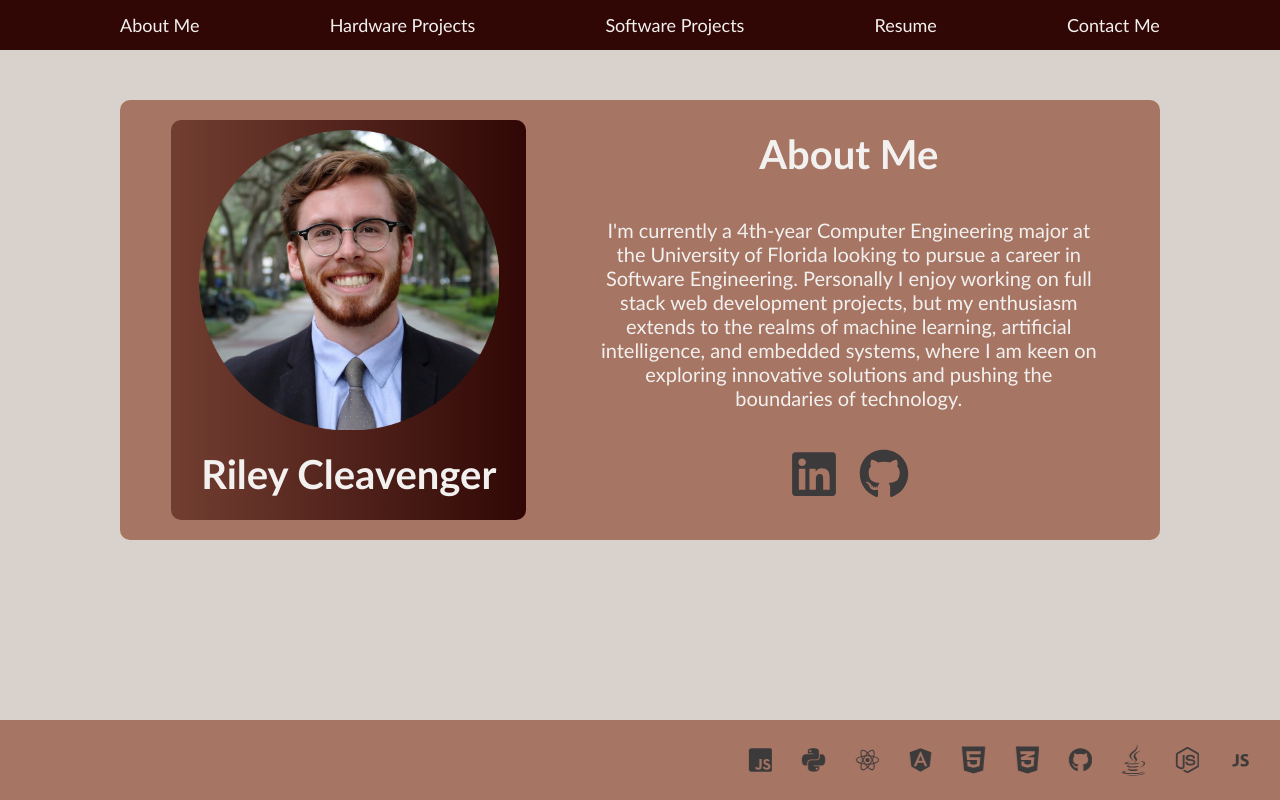
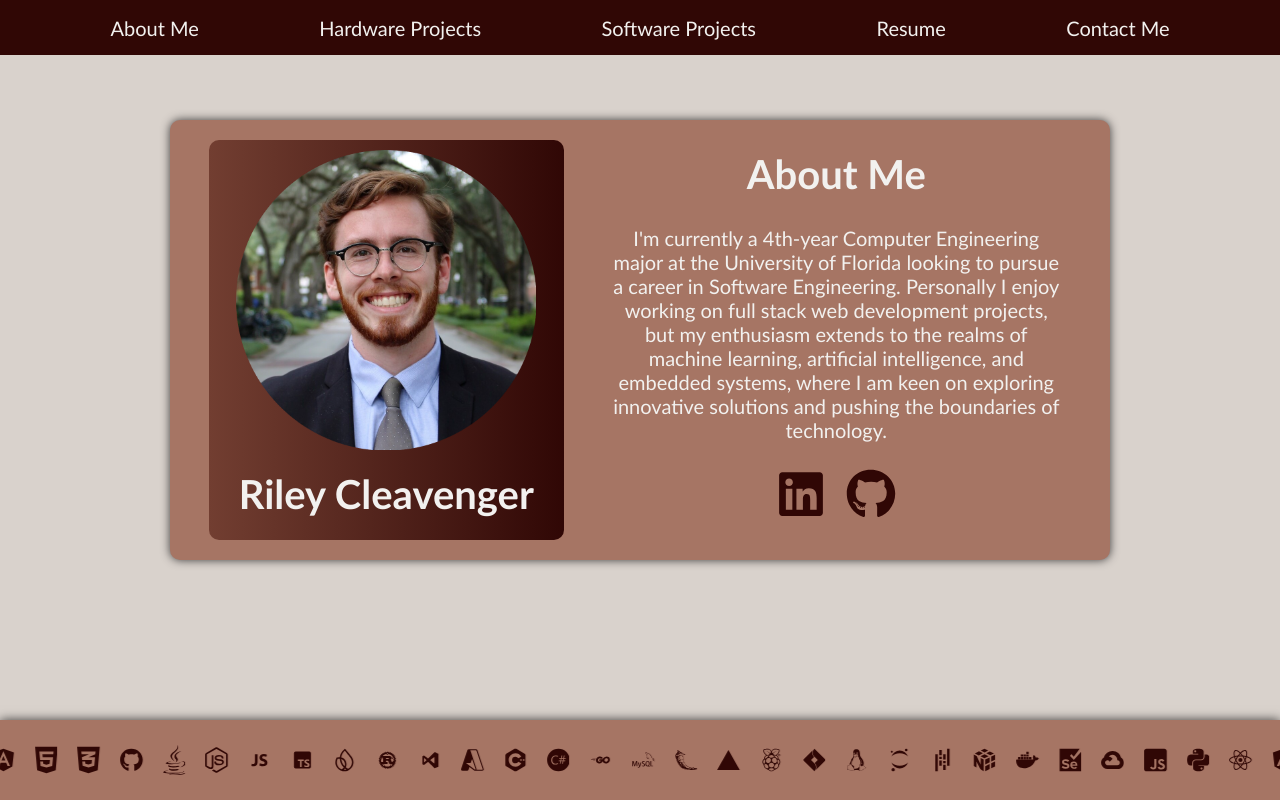
Before and after one commit to rileycleavenger/portfolio_v2, a React (Create React App) app in the folder riley-portfolio/: page / in a window 1280 px wide. Built offline with nearby package versions, Linux system fonts and the light colour scheme.

Commit message:
about me page done

```diff
--- a/riley-portfolio/src/App.css
+++ b/riley-portfolio/src/App.css
@@ -1,7 +1,7 @@
 .content{
   padding: 10px;
-  padding-top: 50px;
-  height: calc(100vh - 60px);
+  padding-top: 55px;
+  height: calc(100vh - 65px);
 }
 body {
   font-family: 'Gill Sans', 'Gill Sans MT', 'Calibri', 'Trebuchet MS', 'sans-serif';
--- a/riley-portfolio/src/components/about/about.css
+++ b/riley-portfolio/src/components/about/about.css
@@ -1,7 +1,6 @@
 .about{
     display: flex;
     flex-direction: column;
-    justify-content: space-between;
     align-items: center;
     width: 100%;
     height: 100%;
@@ -14,9 +13,13 @@
     background-color: var(--secondary-color);
     border-radius: 10px;
     padding: 20px;
-    width: 1000px;
+    width: 900px;
     height: 400px;
-    margin-top: 50px;
+    position: absolute;
+    top: calc(50% - 60px); /* 60px for the size of the scrolling icons */
+    left: 50%;
+    transform: translate(-50%, -50%);
+    box-shadow: 0 0 10px 0 var(--dark-text-color);
 }
 .picture-and-name{
     display: flex;
@@ -71,7 +74,7 @@ p{
     margin-left: 10px;
     margin-right: 10px;
     font-size: 50px;
-    color: var(--dark-text-color);
+    color: var(--primary-color);
     transition: 0.3s ease;
 }
 
@@ -83,7 +86,7 @@ p{
 
 @keyframes scroll {
     0% {
-      transform: translateX(100%);
+      transform: translateX(0);
     }
     100% {
       transform: translateX(-100%);
@@ -93,19 +96,28 @@ p{
     position: fixed;
     bottom: 0;
     width: 100%;
+    background-color: var(--secondary-color);
     padding-top: 10px;
     padding-bottom: 10px;
-    background-color: var(--secondary-color);
+    box-shadow: 0 0 10px 0 var(--dark-text-color);
 }
 .scrolling-icons {
     display: flex;
-    overflow: hidden;
-    animation: scroll 25s linear infinite;
+    width: 100%;
 }
-
+.icons {
+    display: flex;
+    animation: scroll 45s linear infinite;
+    width: 100%;
+}
 .moving-icon {
-    margin-left: 30px;
+    margin-left: 20px;
     font-size: 60px;
-    color: var(--dark-text-color);
+    color: var(--primary-color);
     transition: 0.3s ease;
+    cursor: pointer;
 }
+.moving-icon:hover{
+    transform: translateY(-5px);
+    color: var(--light-text-color);
+}
--- a/riley-portfolio/src/components/about/about.tsx
+++ b/riley-portfolio/src/components/about/about.tsx
@@ -1,11 +1,16 @@
 import React from 'react';
 import './about.css';
 import { FaJsSquare, FaPython, FaReact, FaAngular, FaHtml5, FaCss3Alt, FaGithub, FaJava, FaNodeJs, FaLinkedin } from 'react-icons/fa';
-import { DiJavascript1, DiFirebase, DiRust, DiVisualstudio } from 'react-icons/di';
-import { SiCplusplus, SiCsharp, SiMysql, SiExpress, SiFlask, SiVercel, SiMicrosoftazure, SiRaspberrypi, SiJirasoftware } from 'react-icons/si';
+import { DiJavascript1, DiRust, DiVisualstudio, DiLinux } from 'react-icons/di';
+import { SiCplusplus, SiCsharp, SiMysql, SiFlask, SiVercel, SiMicrosoftazure, SiRaspberrypi, SiJirasoftware, SiFirebase, SiJupyter, SiPandas, SiNumpy, SiDocker, SiSelenium , SiGooglecloud } from 'react-icons/si';
 import { BiLogoTypescript, BiLogoGoLang  } from "react-icons/bi";
 
 const About: React.FC = () => {
+
+  const navigate = (url: string | URL | undefined) => {
+    window.open(url, '_blank');
+  }
+
   return (
     <div className="about">
       <div className="container">
@@ -27,32 +32,72 @@ const About: React.FC = () => {
         </div>
       </div>
       <div className="icons-container">
-      <div className="scrolling-icons">
-        <FaJsSquare className="moving-icon"/>
-        <FaPython className="moving-icon"/>
-        <FaReact className="moving-icon"/>
-        <FaAngular className="moving-icon"/>
-        <FaHtml5 className="moving-icon"/>
-        <FaCss3Alt className="moving-icon"/>
-        <FaGithub className="moving-icon"/>
-        <FaJava className="moving-icon"/>
-        <FaNodeJs className="moving-icon"/>
-        <DiJavascript1 className="moving-icon"/>
-        <BiLogoTypescript className="moving-icon"/>
-        <DiFirebase className="moving-icon"/>
-        <DiRust className="moving-icon"/>
-        <DiVisualstudio className="moving-icon"/>
-        <SiMicrosoftazure  className="moving-icon"/>
-        <SiCplusplus className="moving-icon"/>
-        <SiCsharp className="moving-icon"/>
-        <BiLogoGoLang className="moving-icon"/>
-        <SiMysql className="moving-icon"/>
-        <SiExpress className="moving-icon"/>
-        <SiFlask className="moving-icon"/>
-        <SiVercel className="moving-icon"/>
-        <SiRaspberrypi className="moving-icon"/>
-        <SiJirasoftware className="moving-icon"/>
-      </div>
+        <div className="scrolling-icons">
+          <div className='icons'>
+            <FaJsSquare className="moving-icon" onClick={() => navigate('https://developer.mozilla.org/en-US/docs/Web/JavaScript')} />
+            <FaPython className="moving-icon" onClick={() => navigate('https://www.python.org/doc/')} />
+            <FaReact className="moving-icon" onClick={() => navigate('https://reactjs.org/')} />
+            <FaAngular className="moving-icon" onClick={() => navigate('https://angular.io/docs')} />
+            <FaHtml5 className="moving-icon" onClick={() => navigate('https://developer.mozilla.org/en-US/docs/Web/HTML')} />
+            <FaCss3Alt className="moving-icon" onClick={() => navigate('https://developer.mozilla.org/en-US/docs/Web/CSS')} />
+            <FaGithub className="moving-icon" onClick={() => navigate('https://github.com/')} />
+            <FaJava className="moving-icon" onClick={() => navigate('https://docs.oracle.com/en/java/')} />
+            <FaNodeJs className="moving-icon" onClick={() => navigate('https://nodejs.org/en/docs/')} />
+            <DiJavascript1 className="moving-icon" onClick={() => navigate('https://developer.mozilla.org/en-US/docs/Web/JavaScript')} />
+            <BiLogoTypescript className="moving-icon" onClick={() => navigate('https://www.typescriptlang.org/docs/')} />
+            <SiFirebase className="moving-icon" onClick={() => navigate('https://firebase.google.com/docs')} />
+            <DiRust className="moving-icon" onClick={() => navigate('https://www.rust-lang.org/learn')} />
+            <DiVisualstudio className="moving-icon" onClick={() => navigate('https://code.visualstudio.com/docs')} />
+            <SiMicrosoftazure className="moving-icon" onClick={() => navigate('https://docs.microsoft.com/en-us/azure/?product=featured')} />
+            <SiCplusplus className="moving-icon" onClick={() => navigate('https://www.cplusplus.com/doc/tutorial/')} />
+            <SiCsharp className="moving-icon" onClick={() => navigate('https://docs.microsoft.com/en-us/dotnet/csharp/')} />
+            <BiLogoGoLang className="moving-icon" onClick={() => navigate('https://golang.org/doc/')} />
+            <SiMysql className="moving-icon" onClick={() => navigate('https://dev.mysql.com/doc/')} />
+            <SiFlask className="moving-icon" onClick={() => navigate('https://flask.palletsprojects.com/en/2.0.x/')} />
+            <SiVercel className="moving-icon" onClick={() => navigate('https://vercel.com/docs')} />
+            <SiRaspberrypi className="moving-icon" onClick={() => navigate('https://www.raspberrypi.org/documentation/')} />
+            <SiJirasoftware className="moving-icon" onClick={() => navigate('https://www.atlassian.com/software/jira/guides')} />
+            <DiLinux className="moving-icon" onClick={() => navigate('https://www.linux.org/pages/download/')} />
+            <SiJupyter className="moving-icon" onClick={() => navigate('https://jupyter.org/documentation')} />
+            <SiPandas className="moving-icon" onClick={() => navigate('https://pandas.pydata.org/docs/')} />
+            <SiNumpy className="moving-icon" onClick={() => navigate('https://numpy.org/doc/')} />
+            <SiDocker className="moving-icon" onClick={() => navigate('https://docs.docker.com/')} />
+            <SiSelenium className="moving-icon" onClick={() => navigate('https://www.selenium.dev/documentation/en/')} />
+            <SiGooglecloud className="moving-icon" onClick={() => navigate('https://cloud.google.com/docs')} />
+          </div>
+          <div className='icons'>
+            <FaJsSquare className="moving-icon" onClick={() => navigate('https://developer.mozilla.org/en-US/docs/Web/JavaScript')} />
+            <FaPython className="moving-icon" onClick={() => navigate('https://www.python.org/doc/')} />
+            <FaReact className="moving-icon" onClick={() => navigate('https://reactjs.org/')} />
+            <FaAngular className="moving-icon" onClick={() => navigate('https://angular.io/docs')} />
+            <FaHtml5 className="moving-icon" onClick={() => navigate('https://developer.mozilla.org/en-US/docs/Web/HTML')} />
+            <FaCss3Alt className="moving-icon" onClick={() => navigate('https://developer.mozilla.org/en-US/docs/Web/CSS')} />
+            <FaGithub className="moving-icon" onClick={() => navigate('https://github.com/')} />
+            <FaJava className="moving-icon" onClick={() => navigate('https://docs.oracle.com/en/java/')} />
+            <FaNodeJs className="moving-icon" onClick={() => navigate('https://nodejs.org/en/docs/')} />
+            <DiJavascript1 className="moving-icon" onClick={() => navigate('https://developer.mozilla.org/en-US/docs/Web/JavaScript')} />
+            <BiLogoTypescript className="moving-icon" onClick={() => navigate('https://www.typescriptlang.org/docs/')} />
+            <SiFirebase className="moving-icon" onClick={() => navigate('https://firebase.google.com/docs')} />
+            <DiRust className="moving-icon" onClick={() => navigate('https://www.rust-lang.org/learn')} />
+            <DiVisualstudio className="moving-icon" onClick={() => navigate('https://code.visualstudio.com/docs')} />
+            <SiMicrosoftazure className="moving-icon" onClick={() => navigate('https://docs.microsoft.com/en-us/azure/?product=featured')} />
+            <SiCplusplus className="moving-icon" onClick={() => navigate('https://www.cplusplus.com/doc/tutorial/')} />
+            <SiCsharp className="moving-icon" onClick={() => navigate('https://docs.microsoft.com/en-us/dotnet/csharp/')} />
+            <BiLogoGoLang className="moving-icon" onClick={() => navigate('https://golang.org/doc/')} />
+            <SiMysql className="moving-icon" onClick={() => navigate('https://dev.mysql.com/doc/')} />
+            <SiFlask className="moving-icon" onClick={() => navigate('https://flask.palletsprojects.com/en/2.0.x/')} />
+            <SiVercel className="moving-icon" onClick={() => navigate('https://vercel.com/docs')} />
+            <SiRaspberrypi className="moving-icon" onClick={() => navigate('https://www.raspberrypi.org/documentation/')} />
+            <SiJirasoftware className="moving-icon" onClick={() => navigate('https://www.atlassian.com/software/jira/guides')} />
+            <DiLinux className="moving-icon" onClick={() => navigate('https://www.linux.org/pages/download/')} />
+            <SiJupyter className="moving-icon" onClick={() => navigate('https://jupyter.org/documentation')} />
+            <SiPandas className="moving-icon" onClick={() => navigate('https://pandas.pydata.org/docs/')} />
+            <SiNumpy className="moving-icon" onClick={() => navigate('https://numpy.org/doc/')} />
+            <SiDocker className="moving-icon" onClick={() => navigate('https://docs.docker.com/')} />
+            <SiSelenium className="moving-icon" onClick={() => navigate('https://www.selenium.dev/documentation/en/')} />
+            <SiGooglecloud className="moving-icon" onClick={() => navigate('https://cloud.google.com/docs')} />
+          </div>
+        </div>
       </div>
     </div>
   );
--- a/riley-portfolio/src/components/navbar/navbar.css
+++ b/riley-portfolio/src/components/navbar/navbar.css
@@ -7,7 +7,7 @@ nav{
     width: 100%;
     z-index: 1;
     background-color: var(--primary-color);
-    height: 50px;
+    height: 55px;
 }
 
 .navLink:hover{
@@ -20,5 +20,5 @@ nav{
     text-decoration: none;
     padding: 10px;
     transition: transform 0.3s ease;
-    font-size: 18px;
+    font-size: 20px;
 }
```
